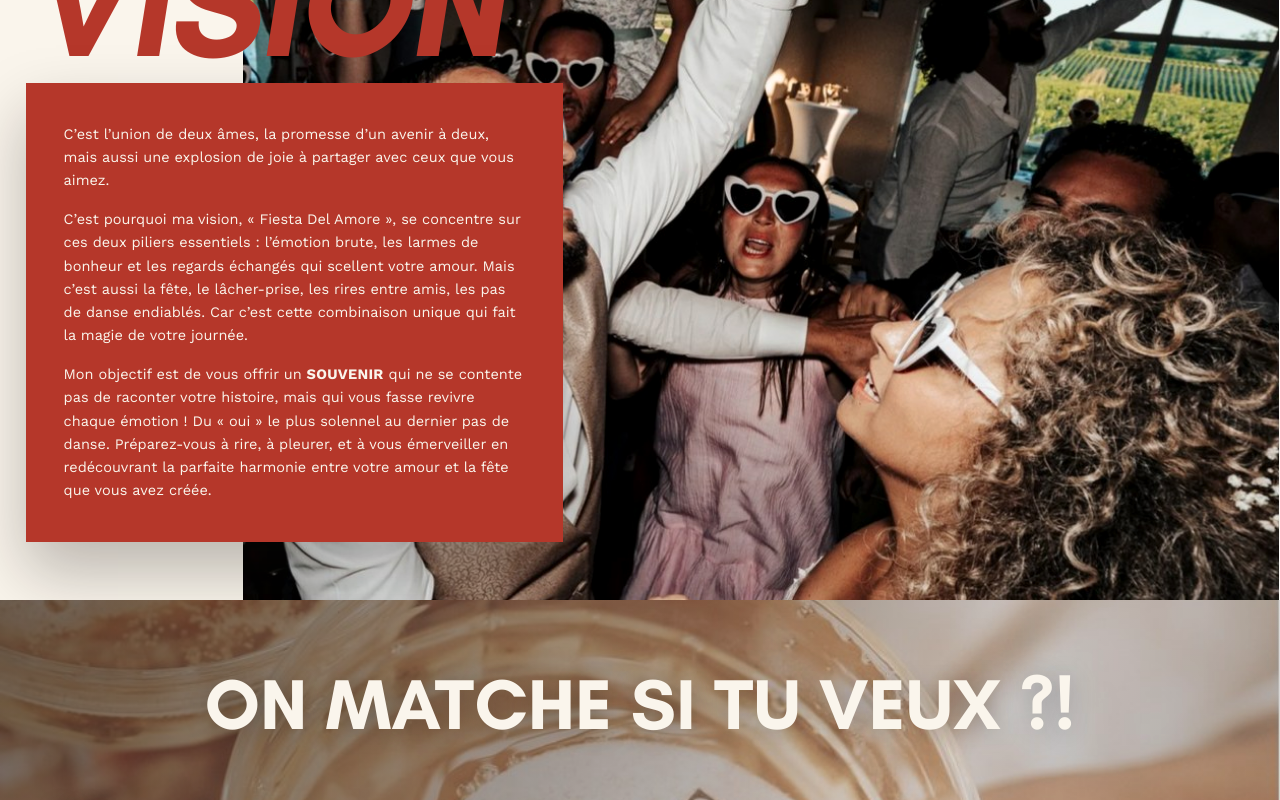
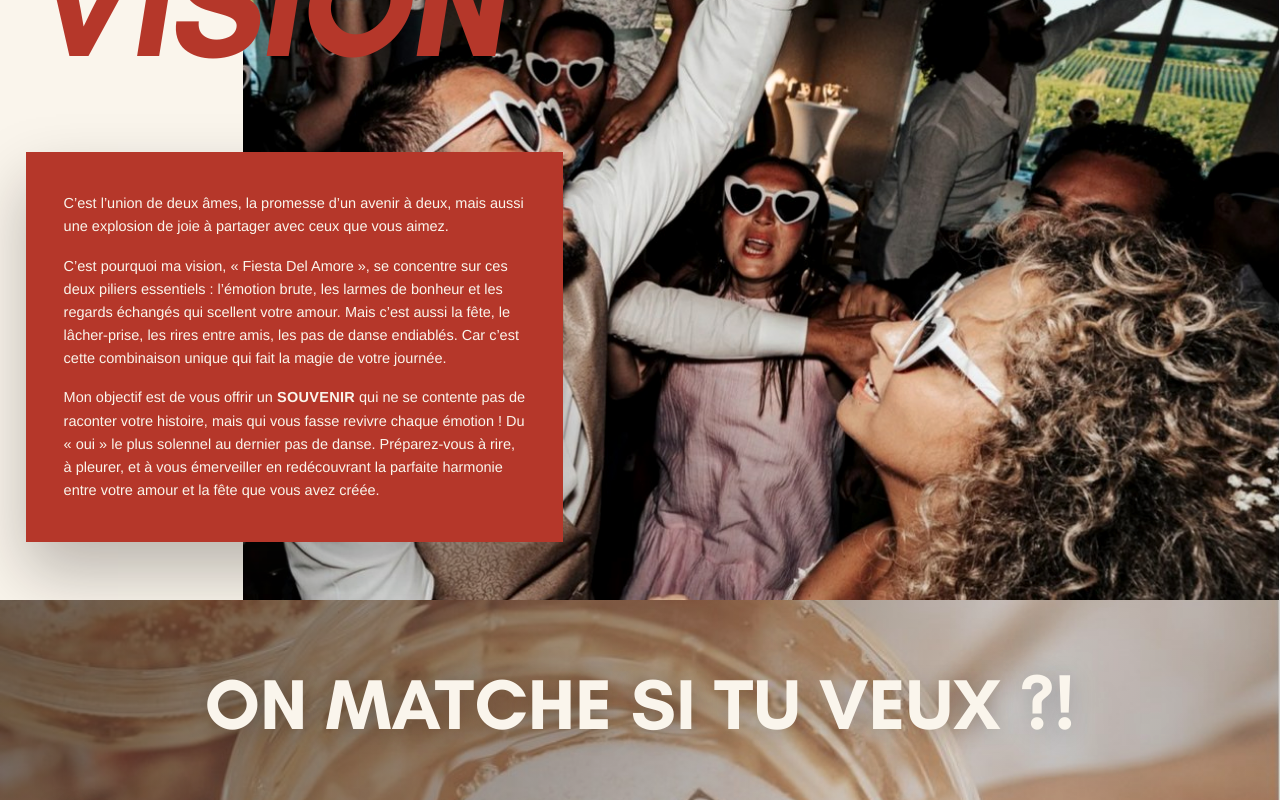
Before and after one commit to saslandeco-cmyk/tioto-photographe, a Next.js app: page / in a window 1280 px wide. Shown: the part 920-1720 px from the top of the page. Built offline with nearby package versions, Linux system fonts and the light colour scheme.

Commit message:
Add files via upload

```diff
--- a/app/globals.css
+++ b/app/globals.css
@@ -34,6 +34,7 @@
   --font-body: "Work Sans", sans-serif;
   --font-mono: "JetBrains Mono", monospace;
   --font-glacial: "Glacial Indifference", "Work Sans", sans-serif;
+  --font-arimo: "Arimo", sans-serif;
 
   --wrap: 1240px;
 }
@@ -66,6 +67,11 @@ body {
   font-feature-settings: "ss01" on;
 }
 
+p,
+span {
+  font-family: var(--font-arimo);
+}
+
 img {
   max-width: 100%;
   display: block;
@@ -91,7 +97,7 @@ button {
 }
 
 .eyebrow {
-  font-family: var(--font-mono);
+  font-family: var(--font-arimo);
   text-transform: uppercase;
   letter-spacing: 0.14em;
   font-size: 12px;
```
